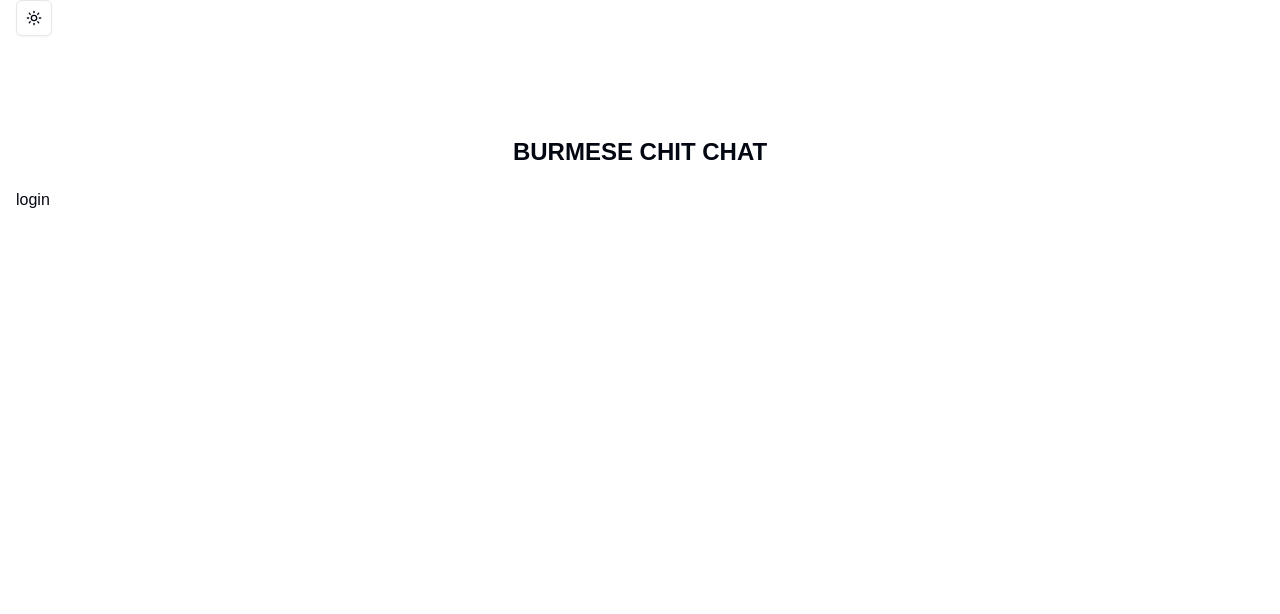
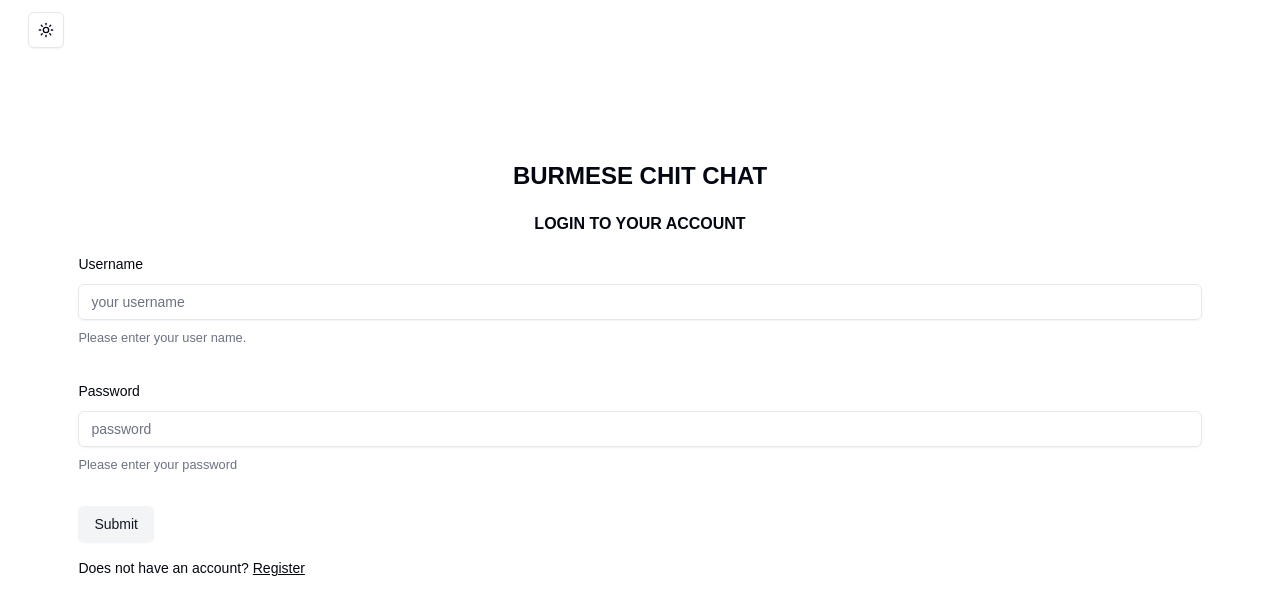
Before and after one commit to burmese-chit-chat/client-web, a Next.js app: page /auth/login in a window 1280 px wide. Shown: the top 614 px of the page. Built offline with nearby package versions, Linux system fonts and the light colour scheme; no server answers.

Commit message:
login form design, nav bar , register page and logout

```diff
--- a/app/(root)/(protected)/layout.tsx
+++ b/app/(root)/(protected)/layout.tsx
@@ -1,13 +1,10 @@
-import React from 'react'
+import get_me from "@/app/lib/get-me";
+import IUser from "@/app/types/IUser";
+import { redirect } from "next/navigation";
+import React from "react";
 
-export default function layout({ children } : { children : React.ReactNode}) {
-  return (
-    <>
-        <h1>Protected routes layout</h1>
-        <main>
-            { children }
-        </main>
-    </>
-
-  )
+export default async function layout({ children }: { children: React.ReactNode }) {
+    const user : IUser | null = await get_me();
+    if(!user) redirect("/auth/register");
+    return <>{children}</>;
 }
--- a/app/(root)/layout.tsx
+++ b/app/(root)/layout.tsx
@@ -1,10 +1,14 @@
 import React from 'react'
 import SideBar from '@/app/(root)/components/side-bar'
+import get_me from '@/app/lib/get-me'
+import IUser from '@/app/types/IUser';
 
-export default function layout({ children } : { children : React.ReactNode }) {
+export default async function layout({ children } : { children : React.ReactNode }) {
+    const user : IUser | null = await get_me();
+    const user_id : string | "undefined" = user ? user._id : "undefined";
   return (
     <>
-        <SideBar></SideBar>
+        <SideBar user_id={user_id}></SideBar>
         <main>
             { children }
         </main>
--- /dev/null
+++ b/app/api/auth/logout/route.ts
@@ -0,0 +1,25 @@
+import axios from 'axios';
+import { NextResponse } from 'next/server';
+import { cookies } from "next/headers";
+export async function GET() {
+    const cookie_store = await cookies();
+    try {
+        const api_url = process.env.API_URL;
+        const response = await axios.get(`${api_url}/auth/logout`)
+        console.log(response);
+        if(response.status === 200) {
+            cookie_store.delete("token");
+            return NextResponse.json({
+                status : 200,
+                message : "successfully logged out"
+            })
+        }
+    } catch (e) {
+        console.log(e);
+            return NextResponse.json({
+                status : 500,
+                message : "error logging out"
+            })
+    }
+
+}
--- a/app/auth/components/nav-bar.tsx
+++ b/app/auth/components/nav-bar.tsx
@@ -3,7 +3,7 @@ import ThemeToggle from '@/app/components/theme-toggle'
 
 export default function NavBar() {
   return (
-    <header>
+    <header className='p-3'>
         <nav>
             <ThemeToggle></ThemeToggle>
         </nav>
--- /dev/null
+++ b/app/auth/login/components/form.tsx
@@ -0,0 +1,109 @@
+"use client";
+import { z } from "zod";
+import { zodResolver } from "@hookform/resolvers/zod";
+import { useForm } from "react-hook-form";
+import { Button } from "@/components/ui/button";
+import { Form, FormControl, FormDescription, FormField, FormItem, FormLabel, FormMessage } from "@/components/ui/form";
+import { Input } from "@/components/ui/input";
+// import axios from "axios";
+import { useState } from "react";
+// import { useRouter } from "next/navigation";
+
+const formSchema = z
+    .object({
+        username: z
+            .string()
+            .min(2, {
+                message: "Username must be at least 2 characters.",
+            })
+            .max(50, {
+                message: "Username must be at most 50 characters.",
+            })
+            .regex(/^[a-zA-Z0-9_]+$/, "Username can only contain letters, numbers, and underscores")
+            .refine(value => !value.includes("."), `Username cannot contain periods, "."`)
+            .refine(value => !value.includes(" ") && !value.includes("\n"), "Username cannot contain spaces or line breaks"),
+
+        password: z
+            .string()
+            .min(8, {
+                message: "Password must be at least 8 characters.",
+            })
+            .max(50, {
+                message: "Password must be at most 50 characters.",
+            }),
+
+    })
+
+export default function LoginForm() {
+    // const router = useRouter();
+    const [loading, setLoading] = useState<boolean>(false);
+    const form = useForm<z.infer<typeof formSchema>>({
+        resolver: zodResolver(formSchema),
+        defaultValues: {
+            username: "",
+            password: "",
+        },
+    });
+
+    return (
+        <Form {...form}>
+            <form onSubmit={form.handleSubmit(onSubmit)} className="space-y-8">
+                <FormField
+                    control={form.control}
+                    name="username"
+                    render={({ field }) => (
+                        <FormItem>
+                            <FormLabel>Username</FormLabel>
+                            <FormControl>
+                                <Input placeholder="your username" {...field}/>
+                            </FormControl>
+                            <FormDescription>
+                                Please enter your user name.
+                            </FormDescription>
+                            <FormMessage />
+                        </FormItem>
+                    )}
+                />
+                <FormField
+                    control={form.control}
+                    name="password"
+                    render={({ field }) => (
+                        <FormItem>
+                            <FormLabel>Password</FormLabel>
+                            <FormControl>
+                                <Input placeholder="password" {...field} type="password" />
+                            </FormControl>
+                            <FormDescription>
+                                Please enter your password
+                            </FormDescription>
+                            <FormMessage />
+                        </FormItem>
+                    )}
+                />
+                <Button variant="secondary" type="submit">
+                    Submit
+                </Button>
+            </form>
+            {loading && <div>Loading...</div>}
+        </Form>
+    );
+
+    async function onSubmit(values: z.infer<typeof formSchema>) {
+        console.log("values", values);
+        // setLoading(true);
+        // try {
+        //     const response = await axios.post("/api/auth/register", values);
+        //     console.log("here", response);
+        //     console.log("status", response.status);
+        //     if (response.status === 200 && response.data.redirect) {
+        //         console.log("OK");
+        //         form.reset();
+        //         router.push(response.data.url);
+        //     }
+        // } catch (e) {
+        //     console.error("error", e);
+        // } finally {
+        //     setLoading(false);
+        // }
+    }
+}
--- a/app/auth/login/page.tsx
+++ b/app/auth/login/page.tsx
@@ -1,6 +1,13 @@
-
+import LoginForm from "@/app/auth/login/components/form"
+import Link from "next/link";
 export default function login() {
   return (
-    <div>login</div>
+    <div>
+      <div className="auth-form-container">
+        <h1 className="auth-form-title">Login to your account</h1>
+        <LoginForm></LoginForm>
+        <div className="mt-4 text-sm">Does not have an account? <Link className=" underline" href={"/auth/register"}>Register</Link></div>
+      </div>
+    </div>
   )
 }
--- a/app/auth/register/page.tsx
+++ b/app/auth/register/page.tsx
@@ -1,10 +1,12 @@
 import RegisterForm from "@/app/auth/register/components/form"
+import Link from "next/link";
 export default function register() {
   return (
     <div>
       <div className="auth-form-container">
         <h1 className="auth-form-title">Register/Create Your Account</h1>
         <RegisterForm />
+        <div className="mt-4 text-sm">Already have an account? <Link className=" underline" href={"/auth/login"}>Login</Link></div>
       </div>
     </div>
   )
--- a/app/types/IUser.ts
+++ b/app/types/IUser.ts
@@ -1,7 +1,7 @@
 import ICloudinaryFile from "@/app/types/ICloudinaryFile";
 
 export default interface IUser {
-    _id?: string;
+    _id: string;
     username: string;
     password: string;
     name?: string;
--- /dev/null
+++ b/components/ui/separator.tsx
@@ -0,0 +1,31 @@
+"use client"
+
+import * as React from "react"
+import * as SeparatorPrimitive from "@radix-ui/react-separator"
+
+import { cn } from "@/lib/utils"
+
+const Separator = React.forwardRef<
+  React.ElementRef<typeof SeparatorPrimitive.Root>,
+  React.ComponentPropsWithoutRef<typeof SeparatorPrimitive.Root>
+>(
+  (
+    { className, orientation = "horizontal", decorative = true, ...props },
+    ref
+  ) => (
+    <SeparatorPrimitive.Root
+      ref={ref}
+      decorative={decorative}
+      orientation={orientation}
+      className={cn(
+        "shrink-0 bg-border",
+        orientation === "horizontal" ? "h-[1px] w-full" : "h-full w-[1px]",
+        className
+      )}
+      {...props}
+    />
+  )
+)
+Separator.displayName = SeparatorPrimitive.Root.displayName
+
+export { Separator }
--- a/package.json
+++ b/package.json
@@ -13,6 +13,7 @@
     "@radix-ui/react-dialog": "^1.1.4",
     "@radix-ui/react-dropdown-menu": "^2.1.4",
     "@radix-ui/react-label": "^2.1.1",
+    "@radix-ui/react-separator": "^1.1.1",
     "@radix-ui/react-slot": "^1.1.1",
     "@tanstack/react-query": "^5.64.1",
     "axios": "^1.7.9",
```
Also changed, not shown: app/(root)/components/side-bar.tsx (+61 -10 lines), app/(root)/(protected)/profile/[_id]/page.tsx (renamed from app/(root)/(protected)/profile/page.tsx), 1 other file (tests, documents, lock files or other folders).
